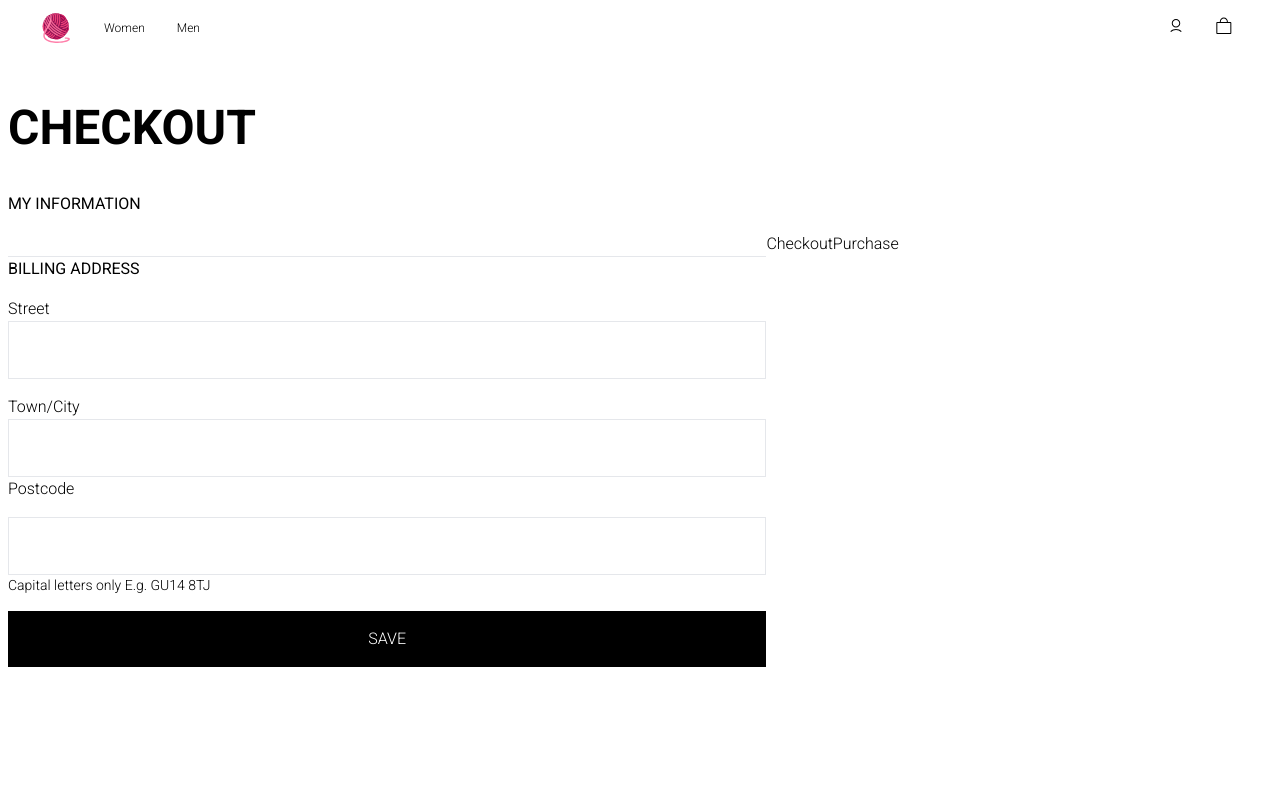
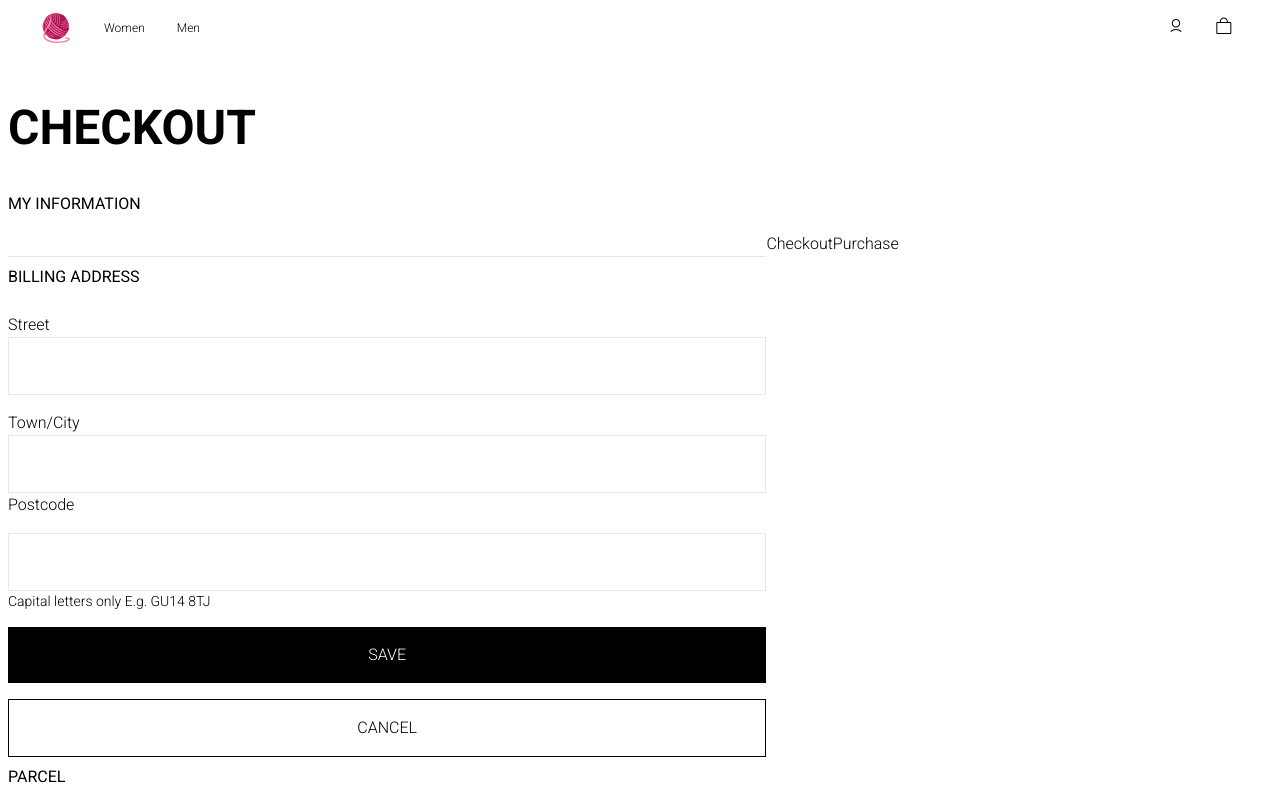
Before and after one commit to mandipollo/urbanThreads, a React (Vite) app: page /checkout in a window 1280 px wide. Shown: the top 800 px of the page. Built offline with nearby package versions, Linux system fonts and the light colour scheme; no server answers.

Commit message:
feat-checkout parcel display and remove

```diff
--- a/src/components/checkout/CheckoutInfo.tsx
+++ b/src/components/checkout/CheckoutInfo.tsx
@@ -1,6 +1,13 @@
 import React, { SetStateAction } from "react";
+
+// components
 import Button from "../cards/Button";
+import { CartProduct } from "../../types";
+// state
 
+import { useAppDispatch } from "../../store/store";
+import { removeProduct } from "../../store/cartSlice";
+import { useDispatch } from "react-redux";
 interface CheckOutInfoProps {
 	userState: {
 		name: string;
@@ -18,6 +25,9 @@ interface CheckOutInfoProps {
 	postcode: string;
 	setPostcode: React.Dispatch<SetStateAction<string>>;
 	handleAddressUpdate: (e: React.FormEvent<HTMLFormElement>) => void;
+	editAddress: boolean;
+	setEditAddress: React.Dispatch<SetStateAction<boolean>>;
+	cartItems: CartProduct[];
 }
 const CheckoutInfo: React.FC<CheckOutInfoProps> = ({
 	userState,
@@ -28,7 +38,16 @@ const CheckoutInfo: React.FC<CheckOutInfoProps> = ({
 	postcode,
 	setPostcode,
 	handleAddressUpdate,
+	editAddress,
+	setEditAddress,
+	cartItems,
 }) => {
+	// handle product remove from cart
+
+	const dispatch = useAppDispatch();
+	const handleRemoveProduct = (id: string) => {
+		dispatch(removeProduct(id));
+	};
 	return (
 		<div
 			aria-label="personal user information section"
@@ -40,13 +59,23 @@ const CheckoutInfo: React.FC<CheckOutInfoProps> = ({
 				<p aria-label="user email">{userState.email}</p>
 			</div>
 
-			<h3 className="font-normal">BILLING ADDRESS</h3>
+			<h3 className="font-normal py-2">BILLING ADDRESS</h3>
 
-			{userState.address.postcode ? (
+			{!editAddress && userState.address.postcode ? (
 				<div className="border-b flex flex-col pb-10">
 					<p aria-label="user street">{userState.address.street}</p>
 					<p aria-label="user town">{userState.address.town}</p>
 					<p aria-label="user postcode">{userState.address.postcode}</p>
+					<div>
+						<button
+							type="button"
+							aria-label="toogle address form"
+							onClick={() => setEditAddress(!editAddress)}
+							className="underline p-2"
+						>
+							EDIT
+						</button>
+					</div>
 				</div>
 			) : (
 				<form
@@ -88,8 +117,45 @@ const CheckoutInfo: React.FC<CheckOutInfoProps> = ({
 					</div>
 
 					<Button text="SAVE" type="submit" />
+					<button
+						onClick={() => setEditAddress(false)}
+						className="border border-black p-4 hover:text-gray-600"
+						type="button"
+					>
+						CANCEL
+					</button>
 				</form>
 			)}
+
+			<div className="flex flex-col gap-2">
+				<h3 className="font-normal py-2">PARCEL</h3>
+				<p>Shipped by urbanThreads</p>
+				<ul className="flex flex-col md:flex-row gap-2">
+					{cartItems.map(item => (
+						<li key={item._id} className="relative">
+							<figure className="h-40 aspect-[3/4]">
+								<img
+									src={item.image}
+									alt={item.name}
+									className="h-full w-full "
+								/>
+							</figure>
+							<button
+								onClick={() => handleRemoveProduct(item._id)}
+								className="absolute bg-white p-4 bottom-0 right-0 "
+							>
+								<figure className=" h-4 w-4 ">
+									<img
+										src="/svg/bin.svg"
+										alt="remove item from the cart"
+										className="h-full w-full object-cover"
+									/>
+								</figure>
+							</button>
+						</li>
+					))}
+				</ul>
+			</div>
 		</div>
 	);
 };
--- a/src/pages/Checkout.tsx
+++ b/src/pages/Checkout.tsx
@@ -5,20 +5,28 @@ import CheckoutInfo from "../components/checkout/CheckoutInfo";
 import CheckoutPurchase from "../components/checkout/CheckoutPurchase";
 // state
 
-import { useAppSelector } from "../store/store";
+import { useAppDispatch, useAppSelector } from "../store/store";
+import { updateAddress } from "../store/userSlice";
 import axios from "axios";
 import { backendUrl } from "../App";
 const Checkout = () => {
+	// cart state
+	const cartState = useAppSelector(state => state.cartReducer);
 	// user state
 	const userState = useAppSelector(state => state.userReducer);
 	const token = useAppSelector(state => state.tokenReducer.token);
+
 	// state address
+	const [editAddress, setEditAddress] = useState<boolean>(false);
+	const [street, setStreet] = useState<string>(userState.address.street || "");
+	const [town, setTown] = useState<string>(userState.address.town || "");
+	const [postcode, setPostcode] = useState<string>(
+		userState.address.postcode || ""
+	);
 
-	const [street, setStreet] = useState<string>("");
-	const [town, setTown] = useState<string>("");
-	const [postcode, setPostcode] = useState<string>("");
+	// handle address update and sync the details with redux
 
-	// handle address update
+	const dispatch = useAppDispatch();
 
 	const handleAddressUpdate = async (e: React.FormEvent<HTMLFormElement>) => {
 		e.preventDefault();
@@ -37,9 +45,11 @@ const Checkout = () => {
 					},
 				}
 			);
-			console.log(response);
+
 			if (!response.data.success) {
 				console.log(response.data.message);
+			} else {
+				dispatch(updateAddress({ street, town, postcode }));
 			}
 		} catch (error) {}
 	};
@@ -48,6 +58,9 @@ const Checkout = () => {
 			<h2 className="text-5xl font-semibold py-10">CHECKOUT</h2>
 			<div className="flex flex-col md:flex-row space-y-10 flex-1 relative">
 				<CheckoutInfo
+					cartItems={cartState.items}
+					setEditAddress={setEditAddress}
+					editAddress={editAddress}
 					userState={userState}
 					street={street}
 					setStreet={setStreet}
--- a/src/store/userSlice.tsx
+++ b/src/store/userSlice.tsx
@@ -28,12 +28,30 @@ const userSlice = createSlice({
 		setUser: (state, action: PayloadAction<UserState>) => {
 			return action.payload;
 		},
+		updateAddress: (
+			state,
+			action: PayloadAction<{
+				street?: string;
+				town?: string;
+				postcode?: string;
+			}>
+		) => {
+			if (action.payload.street) {
+				state.address.street = action.payload.street;
+			}
+			if (action.payload.town) {
+				state.address.town = action.payload.town;
+			}
+			if (action.payload.postcode) {
+				state.address.postcode = action.payload.postcode;
+			}
+		},
 		resetUser: () => {
 			return initialState;
 		},
 	},
 });
 
-export const { setUser, resetUser } = userSlice.actions;
+export const { setUser, resetUser, updateAddress } = userSlice.actions;
 
 export default userSlice.reducer;
```
Also changed, not shown: public/svg/bin.svg (added).
